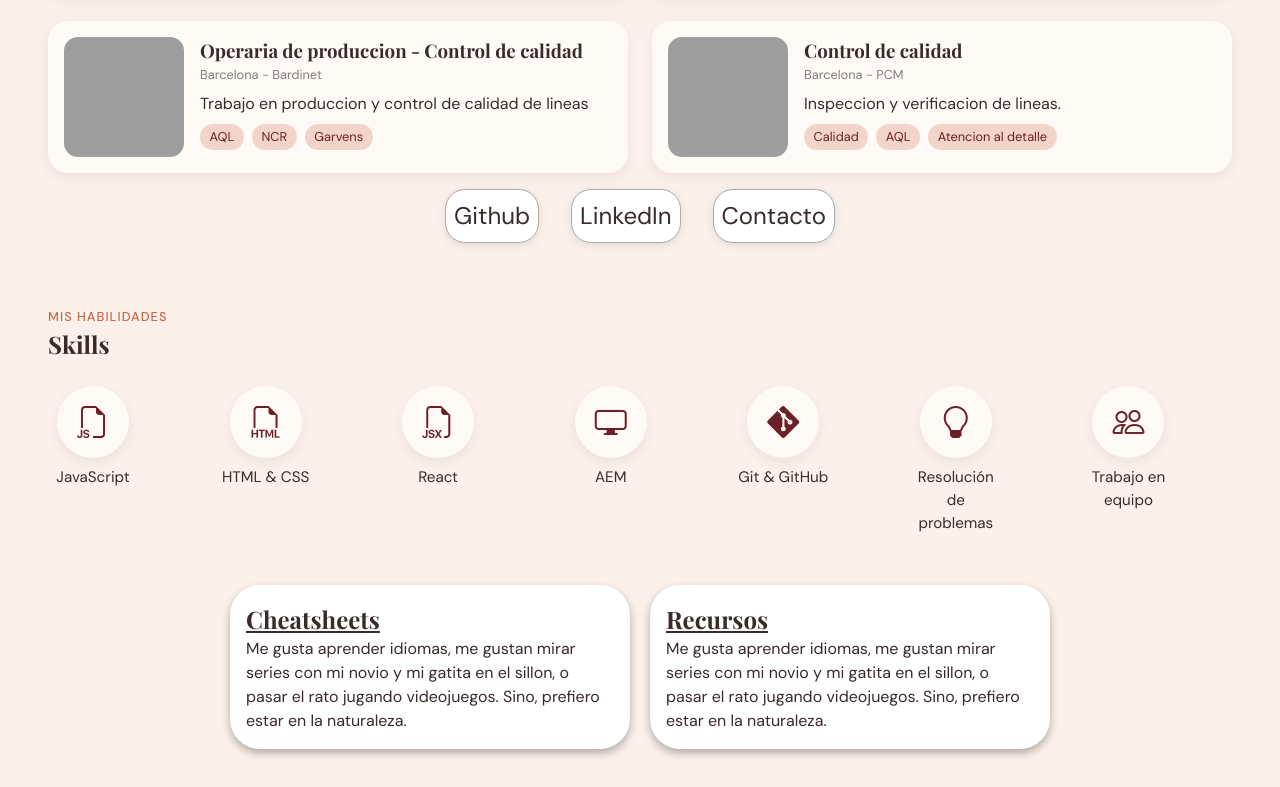
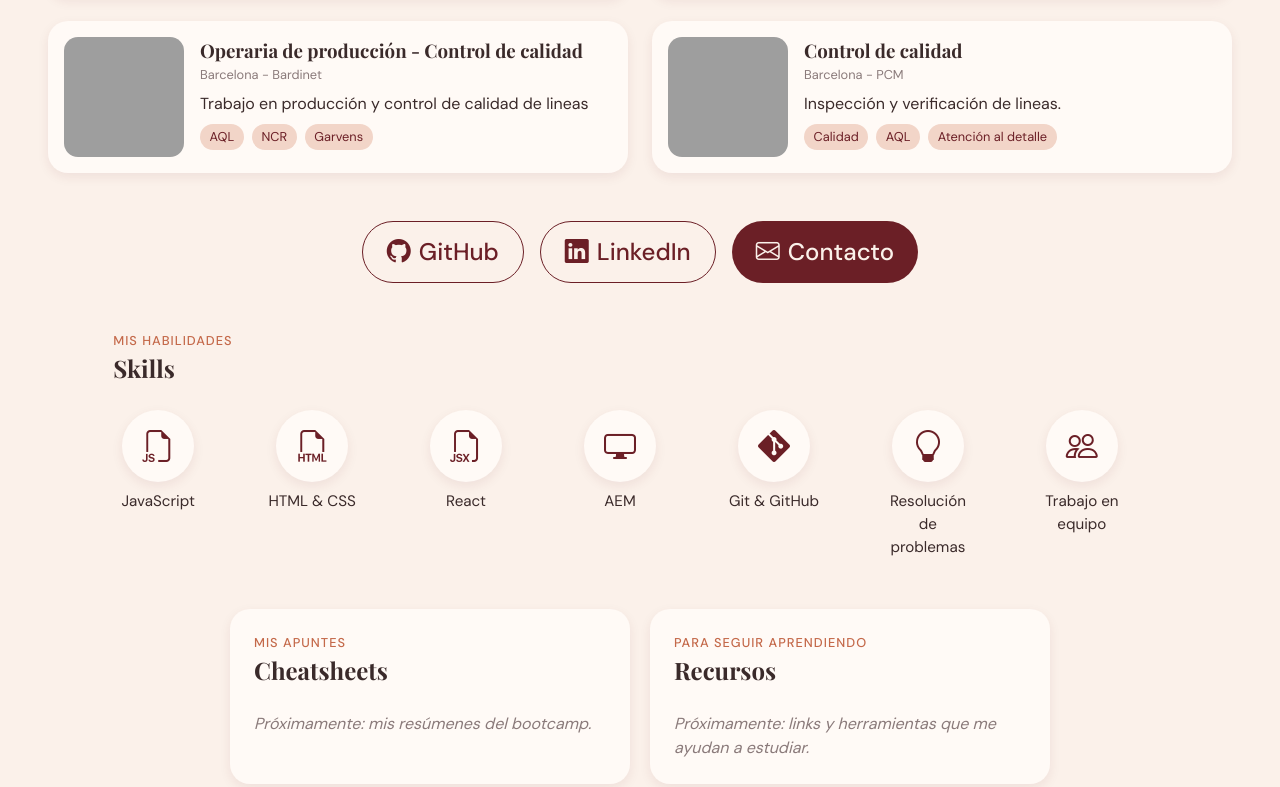
Before and after one commit to sophisantopietro/portfolio-bootcamp, a plain HTML site: page index.html in a window 1280 px wide. Shown: the part 877-1664 px from the top of the page. Drawn offline with nearby package versions, Linux system fonts and the light colour scheme; grey boxes are pictures that could not be loaded; a web font is replaced by a local one.

Commit message:
Corrijo acentos en palabras, ordeno css, agrego nuevo estilo a las tarjetas secundarias y botones de contacto

```diff
--- a/css/styles.css
+++ b/css/styles.css
@@ -1,33 +1,35 @@
 @import url('https://fonts.googleapis.com/css2?family=DM+Sans:wght@400;500;700&family=Playfair+Display:ital,wght@0,500;0,700;1,400&display=swap');
 
 :root {
+  /* COLORES */
+
   --principal-font: "DM Sans", sans-serif;
   --secondary-font: "Playfair Display", serif;
   --color-primary: #6b1f26;
-  /* bordó: botones, logo, footer */
   --color-secondary: #c4694a;
-  /* terracota: detalles, etiquetas, hover */
   --color-bg-dark: #5a1a20;
-  /* footer */
   --color-bg-light: #fbf1ea;
-  /* fondo de la página (crema) */
   --color-card: #fffaf6;
-  /* fondo de tarjetas */
   --color-soft: #f2d5c8;
-  /* durazno: chips, formas decorativas */
   --color-text: #3a2a2a;
-  /* texto: marrón muy oscuro, más suave que el negro */
   --color-white: #ffffff;
+
+  /* ESPACIOS */
+
   --spacing-xs: 8px;
   --spacing-sm: 16px;
   --spacing-md: 24px;
   --spacing-lg: 48px;
   --header-height: 70px;
+
+  /* GROSOR LETRAS  */
+
   --font-weight-light: 300;
   --font-weight-regular: 400;
   --font-weight-medium: 500;
   --font-weight-bold: 700;
   --font-weight-extraBold: 900;
+
   /* TAMANIO LETRAS  */
 
   --font-size-1: 0.6rem;
@@ -153,7 +155,6 @@ h1 {
 .hero {
   display: flex;
   flex-direction: column-reverse;
-  /* en celu: foto arriba, texto abajo */
   align-items: center;
   gap: var(--spacing-md);
   width: 100%;
@@ -249,6 +250,7 @@ h1 {
   padding: 0.2rem 0.6rem;
   border-radius: 999px;
 }
+  /*  BOTONES  */
 
 .btn {
   display: inline-block;
@@ -276,22 +278,27 @@ h1 {
   background-color: var(--color-primary);
   color: var(--color-bg-light);
 }
+  /* TARJETAS */
 
 .card-content {
   display: flex;
   flex-direction: column;
-  background-color: var(--color-white);
-  box-shadow: 0 4px 8px rgba(0, 0, 0, 0.3);
-  padding: var(--spacing-sm);
+  background-color: var(--color-card);
+  box-shadow: 0 4px 12px rgba(107, 31, 38, 0.08);
+  border-radius: 20px;
+  padding: var(--spacing-md);
   margin: 30px 0;
-  border-radius: 30px;
   transition: transform 0.3s ease, box-shadow 0.3s ease;
   max-width: 1240px;
 }
 
 .card-content:hover {
   transform: translateY(-5px);
-  box-shadow: 0 8px 16px rgba(0, 0, 0, 0.2);
+  box-shadow: 0 8px 20px rgba(107, 31, 38, 0.15);
+}
+.card-placeholder {
+  color: #8a7a7a;
+  font-style: italic;
 }
 
 .card-content-size {
@@ -302,14 +309,13 @@ h1 {
   margin: var(--spacing-xs);
 }
 
+/* SKILLS  */
 .secondary-cards-container {
   display: flex;
   flex-wrap: wrap;
   justify-content: center;
   gap: 20px
 }
-
-/* SKILLS */
 
 .skills-list {
   display: grid;
@@ -369,7 +375,7 @@ h1 {
   border-radius: 40% 60% 55% 45% / 45% 40% 60% 55%;
 }
 
-/* BOTONES */
+/* BOTONES FORM */
 
 .form-buttons {
   border: solid 1px #aaa;
@@ -390,26 +396,18 @@ h1 {
 
 .contact-buttons {
   display: flex;
+  flex-wrap: wrap;
   justify-content: center;
-  font-size: var(--font-size-3);
+  gap: var(--spacing-sm);
+  margin-top: var(--spacing-lg);
 }
 
-.contact-buttons a {
-  background-color: var(--color-white);
-  margin: var(--spacing-sm);
-  cursor: pointer;
-  padding: var(--spacing-xs);
-  border-radius: 20px;
-  box-shadow: 0 2px 10px rgba(0, 0, 0, 0.1);
-  border: solid 1px #aaa;
-  transition: background-color 0.5s ease, border-color 0.5s ease;
+.contact-buttons .btn {
+  display: inline-flex;
+  align-items: center;
+  gap: var(--spacing-xs);
 }
 
-.contact-buttons a:hover {
-  background-color: var(--color-secondary);
-  border-color: var(--color-white);
-  color: var(--color-white);
-}
 
 /* FOOTER */
 .footer-container {
--- a/index.html
+++ b/index.html
@@ -91,9 +91,9 @@
             <img src="https://res.cloudinary.com/fxwfd7eb/image/upload/v1794488263/fabricacion_bebidas.jpg"
               alt="Linea de produccion de botellas, botellas vacias en una cinta transportadora." />
             <div class="exp-info">
-              <h3>Operaria de produccion - Control de calidad</h3>
+              <h3>Operaria de producción - Control de calidad</h3>
               <p class="exp-place">Barcelona - Bardinet</p>
-              <p>Trabajo en produccion y control de calidad de lineas</p>
+              <p>Trabajo en producción y control de calidad de lineas</p>
               <div class="chips">
                 <span class="chip">AQL</span>
                 <span class="chip">NCR</span>
@@ -107,20 +107,26 @@
             <div class="exp-info">
               <h3>Control de calidad</h3>
               <p class="exp-place">Barcelona - PCM</p>
-              <p>Inspeccion y verificacion de lineas.</p>
+              <p>Inspección y verificación de lineas.</p>
               <div class="chips">
                 <span class="chip">Calidad</span>
                 <span class="chip">AQL</span>
-                <span class="chip">Atencion al detalle</span>
+                <span class="chip">Atención al detalle</span>
               </div>
             </div>
           </article>
         </div>
       </section>
       <div class="contact-buttons">
-        <a href="https://github.com/sophisantopietro">Github</a>
-        <a href="https://www.linkedin.com/in/sophia-santopietro-72621a167/">LinkedIn</a>
-        <a href="contacto.html">Contacto</a>
+        <a class="btn btn-outline" href="https://github.com/sophisantopietro">
+          <i class="bi bi-github" aria-hidden="true"></i> GitHub
+        </a>
+        <a class="btn btn-outline" href="https://www.linkedin.com/in/sophia-santopietro-72621a167/">
+          <i class="bi bi-linkedin" aria-hidden="true"></i> LinkedIn
+        </a>
+        <a class="btn btn-primary" href="contacto.html">
+          <i class="bi bi-envelope" aria-hidden="true"></i> Contacto
+        </a>
       </div>
       <div class="secondary-cards-container">
         <section class="skills" id="skills">
@@ -161,20 +167,19 @@
           </ul>
         </section>
         <section class="card-content card-content-size" id="cheatsheets">
-          <h2><u>Cheatsheets</u></h2>
-          <p>
-            Me gusta aprender idiomas, me gustan mirar series con mi novio y
-            mi gatita en el sillon, o pasar el rato jugando videojuegos. Sino,
-            prefiero estar en la naturaleza.
-          </p>
+          <div class="section-heading">
+            <p class="section-label">Mis apuntes</p>
+            <h2>Cheatsheets</h2>
+          </div>
+          <p class="card-placeholder">Próximamente: mis resúmenes del bootcamp.</p>
         </section>
+
         <section class="card-content card-content-size" id="recursos">
-          <h2><u>Recursos</u></h2>
-          <p>
-            Me gusta aprender idiomas, me gustan mirar series con mi novio y
-            mi gatita en el sillon, o pasar el rato jugando videojuegos. Sino,
-            prefiero estar en la naturaleza.
-          </p>
+          <div class="section-heading">
+            <p class="section-label">Para seguir aprendiendo</p>
+            <h2>Recursos</h2>
+          </div>
+          <p class="card-placeholder">Próximamente: links y herramientas que me ayudan a estudiar.</p>
         </section>
       </div>
     </div>
```
